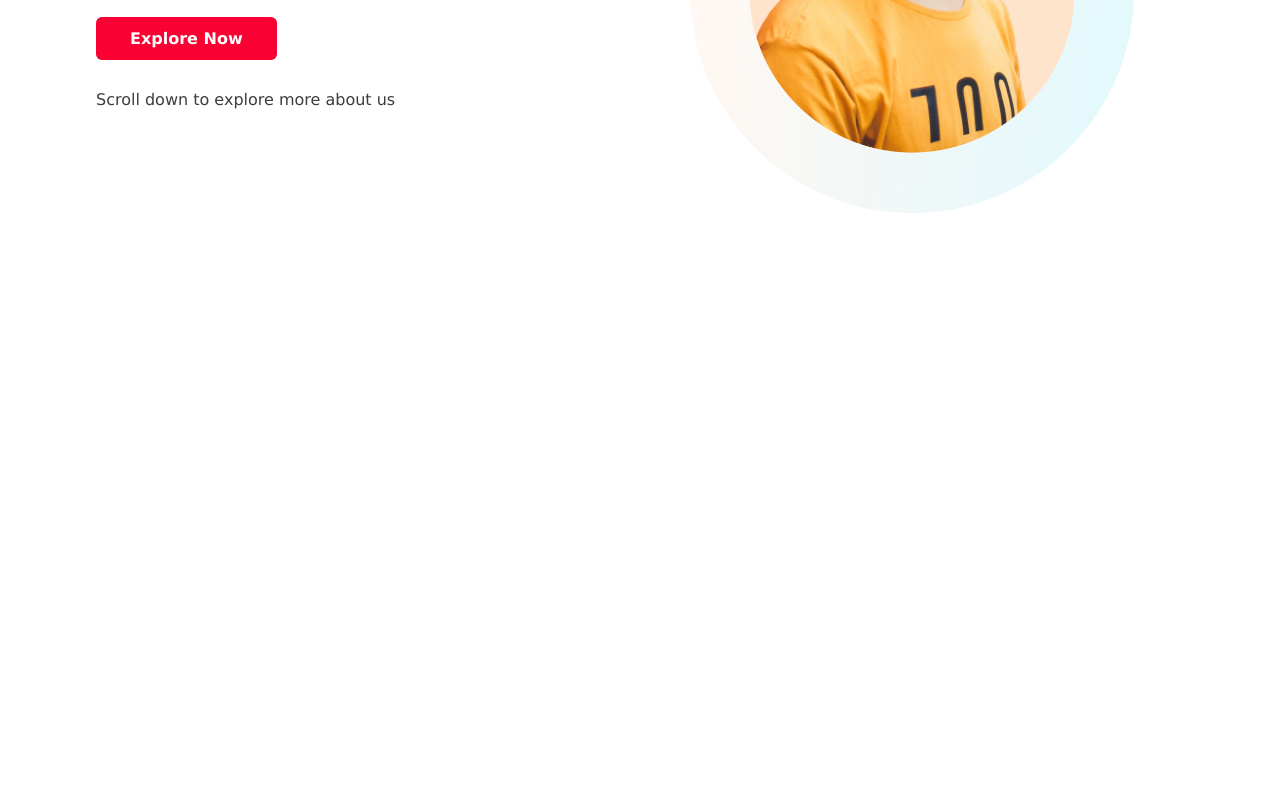
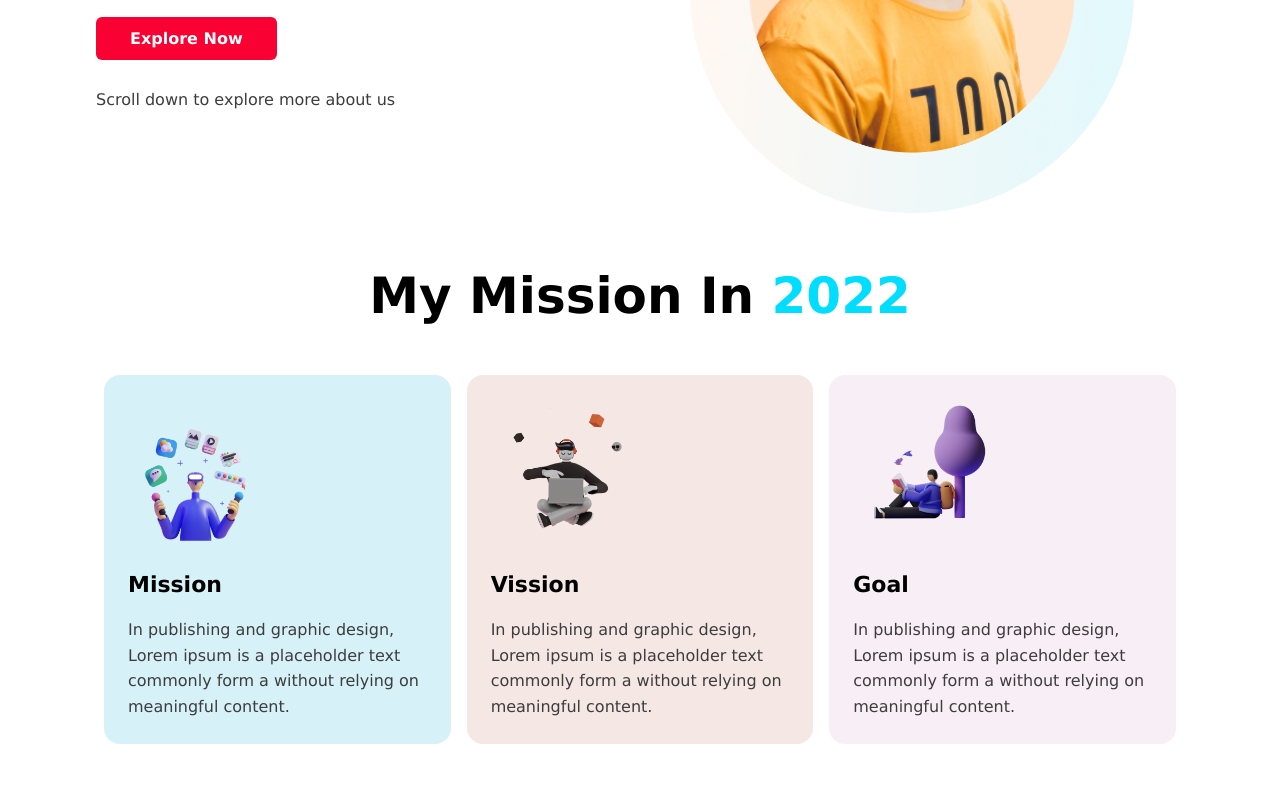
Before and after one commit to tanjira584/mission-app, a plain HTML site: page index.html in a window 1280 px wide. Shown: the part 353-1147 px from the top of the page. Before the commit the page ends 800 px from the top, so only its background shows below. Drawn offline with Linux system fonts and the light colour scheme.

Commit message:
my mission added

```diff
--- a/index.html
+++ b/index.html
@@ -31,6 +31,39 @@
             </div>
         </div>
     </section>
+    <!--Mission Area-->
+    <section class="mission-area">
+        <div class="wrapper">
+            <div class="section-info">
+                <h1>my mission in <span>2022</span></h1>
+            </div>
+            <div class="mission-row">
+                <div class="mission-col">
+                    <div class="mission-box">
+                        <img src="images/illustrator-1.png" alt="">
+                        <h3>mission</h3>
+                        <p>In publishing and graphic design, Lorem ipsum is a placeholder text commonly form  a  without relying on meaningful content.</p>
+                    </div>
+                </div>
+                <div class="mission-col">
+                    <div class="mission-box">
+                        <img src="images/illustrator-2.png" alt="">
+                        <h3>vission</h3>
+                        <p>In publishing and graphic design, Lorem ipsum is a placeholder text commonly form a without relying on meaningful content.</p>
+                    </div>
+                </div>
+                <div class="mission-col">
+                    <div class="mission-box">
+                        <img src="images/illustrator-3.png" alt="">
+                        <h3>goal</h3>
+                        <p>In publishing and graphic design, Lorem ipsum is a placeholder text commonly form a without relying on meaningful content.</p>
+                    </div>
+                </div>
+            </div>
+        </div>
+    </section>
+
+
 
 
 
--- a/style.css
+++ b/style.css
@@ -3,6 +3,10 @@
     padding: 0;
     box-sizing: 0;
     font-family: Verdana, Geneva, Tahoma, sans-serif;
+}
+.wrapper {
+    width: 85%;
+    margin: auto;
 }
 .home-area {
     padding: 0 0;
@@ -62,3 +66,48 @@
 .home-content p {
     color: #3d3d3d;
 }
+/*------Mission Area------*/
+.mission-area {
+    padding: 0px 0px 50px 0;
+}
+.section-info {
+    text-align: center;
+    margin-bottom: 50px;
+}
+.section-info h1 {
+    font-size: 50px;
+    text-transform: capitalize;
+}
+.section-info h1 span {
+    color: #00ddff;
+}
+.mission-row {
+    display: flex;
+}
+.mission-col {
+    width: 33.33%;
+}
+.mission-col .mission-box {
+    margin: 0 8px;
+    padding: 24px;
+    background-color: rgba(64, 190, 221, 0.212);
+    border-radius: 16px;
+}
+.mission-col:nth-child(2) .mission-box {
+    background-color: rgba(202, 133, 121, 0.199);
+}
+.mission-col:nth-child(3) .mission-box {
+    background-color: rgba(202, 121, 178, 0.13);
+}
+.mission-box img {
+    width: 50%;
+}
+.mission-box h3 {
+    text-transform: capitalize;
+    margin: 20px 0;
+    font-size: 22px;
+}
+.mission-box p {
+    color: #3d3d3d;
+    line-height: 1.6em;
+}
```
Also changed, not shown: images/illustrator-1.png (added), images/illustrator-2.png (renamed from images/illustrators/illustrator-2.png), images/illustrator-3.png (renamed from images/illustrators/illustrator-3.png), images/illustrators/illustrator-1.png (deleted).
